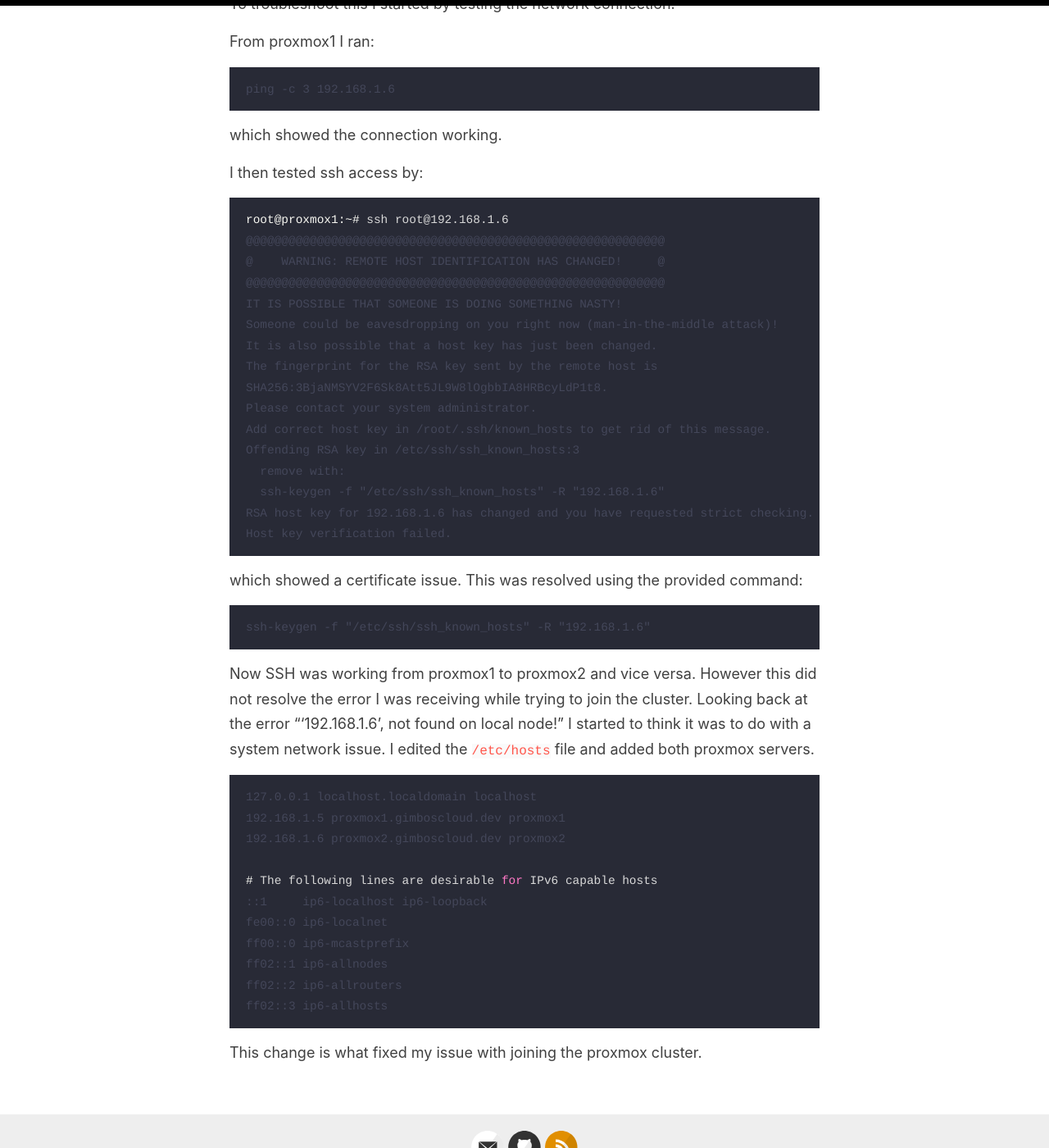
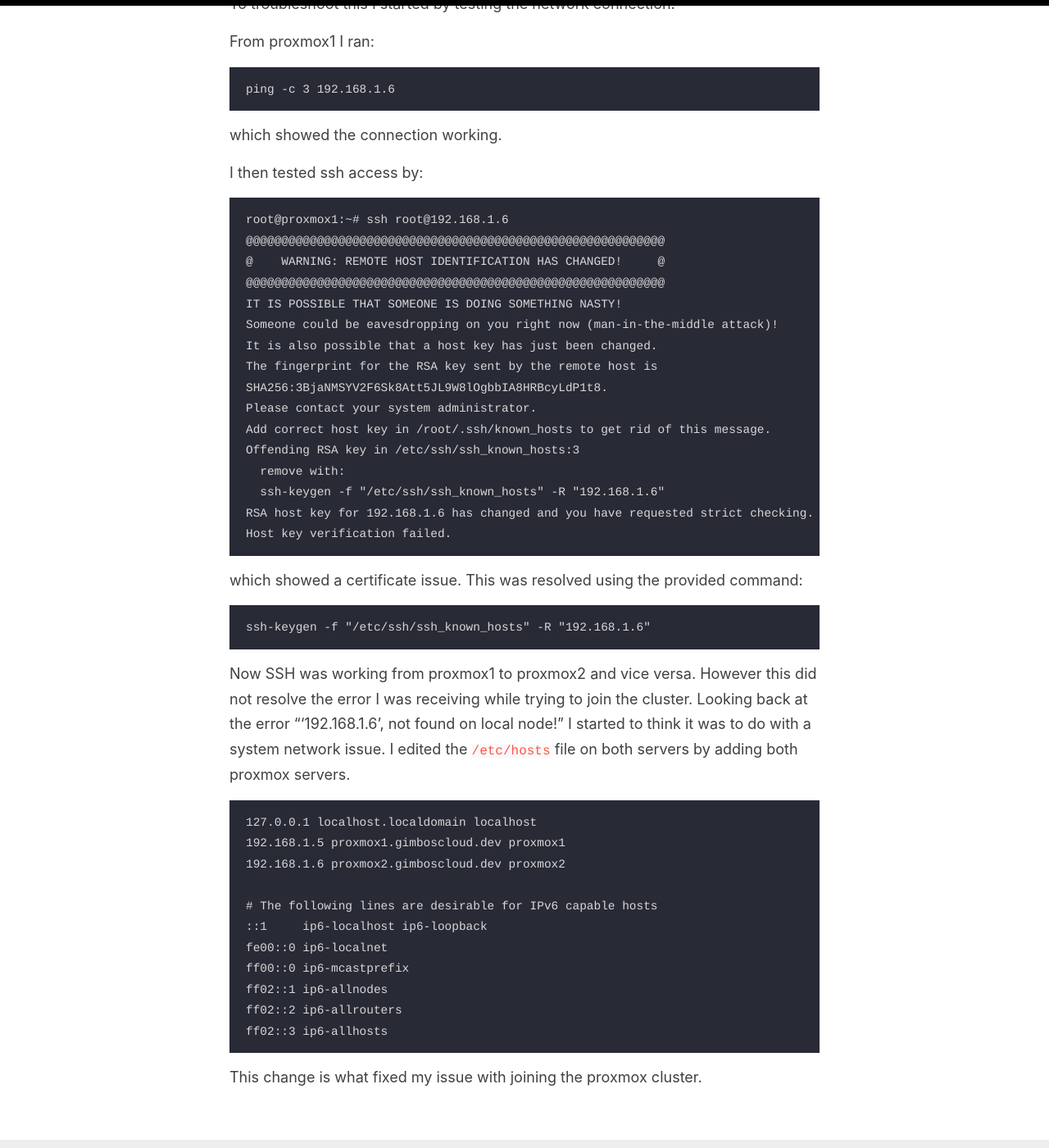
Before and after one commit to Gimb0/Gimb0.github.io, a Jekyll site: the page built from _posts/2022-06-21-Building-a-Proxmox-Environment.md, in a window 1280 px wide and 1400 px high, scrolled down 765 px. Shown: the whole window at 82% size. Built offline with Jekyll 4.4.1, drawn with Linux system fonts in a browser that asks for light colours.

Commit message:
Update 2022-06-21-Building-a-Proxmox-Environment.md

````diff
--- a/_posts/2022-06-21-Building-a-Proxmox-Environment.md
+++ b/_posts/2022-06-21-Building-a-Proxmox-Environment.md
@@ -22,20 +22,20 @@ My plan is to configure proxmox2 as the master node
 ## Issues Connecting to Cluster
 
 The main issue I had while trying to join the proxmox cluster from proxmox1 was:
-```console
+```
 * local node address: cannot use IP '192.168.1.6', not found on local node!
 ```
 
 To troubleshoot this I started by testing the network connection.
 
 From proxmox1 I ran:
-```console
+```
 ping -c 3 192.168.1.6
 ```
 which showed the connection working.
 
 I then tested ssh access by:
-```console
+```
 root@proxmox1:~# ssh root@192.168.1.6
 @@@@@@@@@@@@@@@@@@@@@@@@@@@@@@@@@@@@@@@@@@@@@@@@@@@@@@@@@@@
 @    WARNING: REMOTE HOST IDENTIFICATION HAS CHANGED!     @
@@ -54,16 +54,16 @@ RSA host key for 192.168.1.6 has changed and you have requested strict checking.
 Host key verification failed.
 ```
 which showed a certificate issue. This was resolved using the provided command:
-```console
+```
 ssh-keygen -f "/etc/ssh/ssh_known_hosts" -R "192.168.1.6"
 ```
 
 Now SSH was working from proxmox1 to proxmox2 and vice versa.
 However this did not resolve the error I was receiving while trying to join the cluster.
 Looking back at the error "'192.168.1.6', not found on local node!" I started to think it was to do with a system network issue.
-I edited the `/etc/hosts` file and added both proxmox servers.
+I edited the `/etc/hosts` file on both servers by adding both proxmox servers.
 
-```console
+```
 127.0.0.1 localhost.localdomain localhost
 192.168.1.5 proxmox1.gimboscloud.dev proxmox1
 192.168.1.6 proxmox2.gimboscloud.dev proxmox2
````
